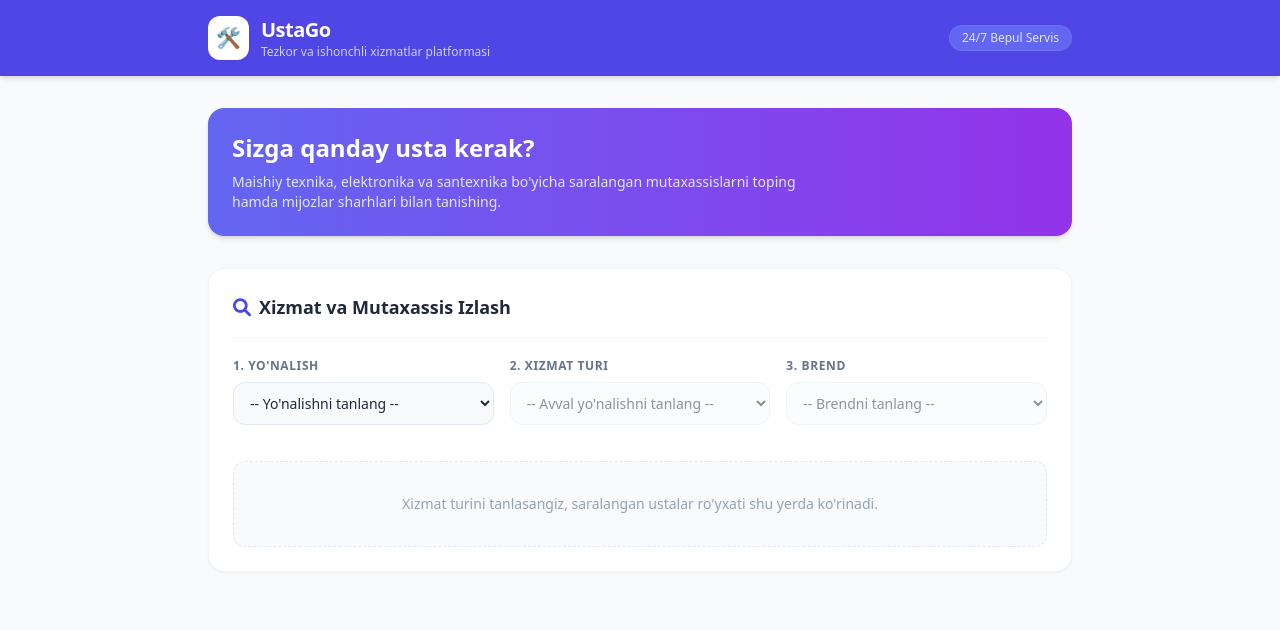
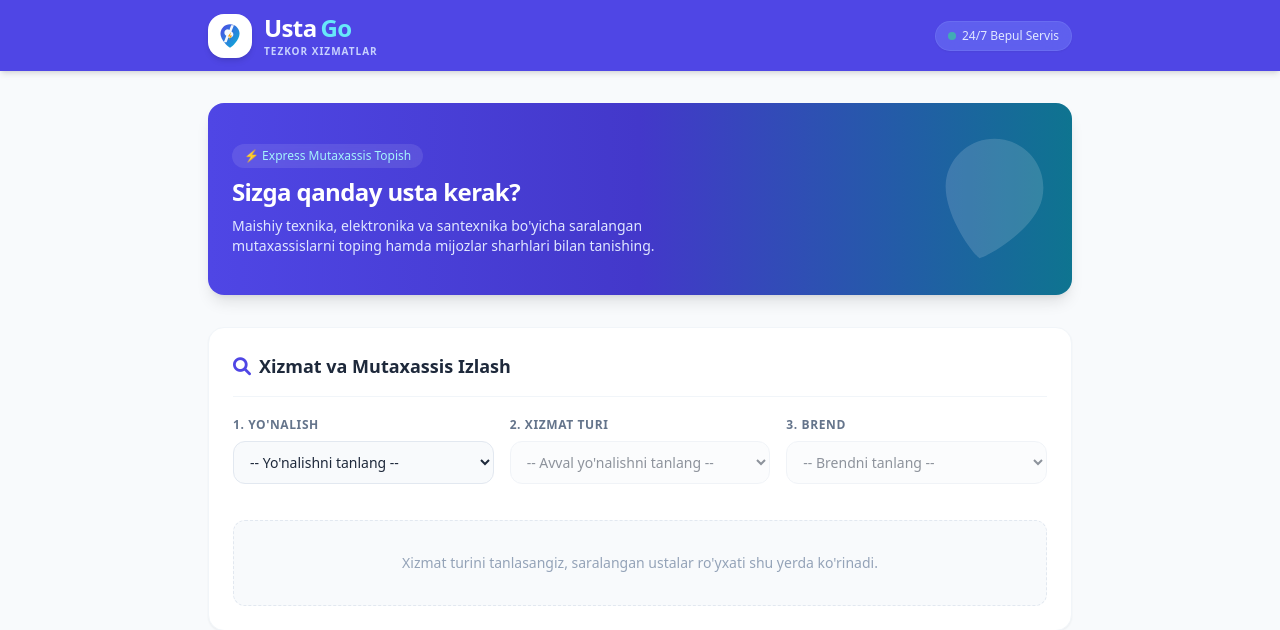
Before and after one commit to tokhirovs112-sudo/ustago2, a FastAPI app: page / in a window 1280 px wide. Shown: the top 630 px of the page. Run offline with FastAPI, Linux system fonts and the light colour scheme; some libraries are stand-ins or nearby versions.

Commit message:
Enhance header with logo gradient and new branding
Added a logo gradient style and updated header content with a new logo design and branding elements.

```diff
--- a/templates/index.html
+++ b/templates/index.html
@@ -6,22 +6,46 @@
     <title>UstaGo - Professional Xizmatlar Platformasi</title>
     <script src="https://cdn.tailwindcss.com"></script>
     <link href="https://cdnjs.cloudflare.com/ajax/libs/font-awesome/6.0.0/css/all.min.css" rel="stylesheet">
+    <style>
+        .logo-gradient {
+            background: linear-gradient(135deg, #6366F1 0%, #4F46E5 50%, #06B6D4 100%);
+        }
+    </style>
 </head>
 <body class="bg-slate-50 text-slate-800 antialiased min-h-screen flex flex-col justify-between">
 
     <!-- Header -->
     <header class="bg-indigo-600 text-white shadow-md sticky top-0 z-40">
-        <div class="max-w-4xl mx-auto px-4 py-4 flex justify-between items-center">
-            <div class="flex items-center space-x-3">
-                <div class="bg-white text-indigo-600 p-2 rounded-xl font-black text-xl shadow-sm">
-                    🛠️
+        <div class="max-w-4xl mx-auto px-4 py-3 flex justify-between items-center">
+
+            <!-- Modern UstaGo SVG Logo & Branding -->
+            <a href="/" class="flex items-center space-x-3 group">
+                <div class="relative flex items-center justify-center w-11 h-11 rounded-2xl bg-white shadow-md transition duration-300 transform group-hover:scale-105">
+                    <svg class="w-7 h-7" viewBox="0 0 100 100" fill="none" xmlns="http://www.w3.org/2000/svg">
+                        <defs>
+                            <linearGradient id="ustagoGrad" x1="0%" y1="0%" x2="100%" y2="100%">
+                                <stop offset="0%" stop-color="#4F46E5" />
+                                <stop offset="100%" stop-color="#06B6D4" />
+                            </linearGradient>
+                        </defs>
+                        <!-- Stylized Location Pin Body -->
+                        <path d="M50 8C31.2 8 16 23.2 16 42C16 63 42 88 50 92C58 88 84 63 84 42C84 23.2 68.8 8 50 8Z" fill="url(#ustagoGrad)"/>
+                        <!-- Inner Cutout: Modern Wrench & Speed Lightning -->
+                        <path d="M42 26C35.4 26 30 31.4 30 38C30 42.8 32.8 46.9 36.8 48.9L28 72H38L44.2 55.8C46 56.6 48 57 50 57C56.6 57 62 51.6 62 45C62 40.2 59.2 36.1 55.2 34.1L64 12H54L47.8 28.2C46 27.4 44 27 42 27V26Z" fill="white" opacity="0.95"/>
+                        <path d="M54 36L42 52H50L46 64L58 48H50L54 36Z" fill="#F59E0B"/>
+                    </svg>
                 </div>
                 <div>
-                    <h1 class="text-xl font-bold tracking-tight">UstaGo</h1>
-                    <p class="text-xs text-indigo-200">Tezkor va ishonchli xizmatlar platformasi</p>
+                    <div class="flex items-center gap-1">
+                        <span class="text-2xl font-black tracking-tight text-white">Usta</span>
+                        <span class="text-2xl font-black tracking-tight text-cyan-300">Go</span>
+                    </div>
+                    <p class="text-[10px] text-indigo-200 uppercase tracking-widest font-semibold">Tezkor Xizmatlar</p>
                 </div>
-            </div>
-            <span class="bg-indigo-500 text-indigo-100 text-xs px-3 py-1 rounded-full font-medium border border-indigo-400/30">
+            </a>
+
+            <span class="bg-indigo-500/80 backdrop-blur-md text-indigo-100 text-xs px-3 py-1.5 rounded-full font-medium border border-indigo-400/30 flex items-center gap-1.5 shadow-sm">
+                <span class="w-2 h-2 rounded-full bg-emerald-400 animate-pulse"></span>
                 24/7 Bepul Servis
             </span>
         </div>
@@ -30,12 +54,24 @@
     <!-- Asosiy mazmun -->
     <main class="max-w-4xl mx-auto px-4 py-8 space-y-8 flex-1 w-full">
 
-        <!-- Hero banner -->
-        <div class="bg-gradient-to-r from-indigo-500 to-purple-600 rounded-2xl p-6 text-white shadow-md">
-            <h2 class="text-2xl font-extrabold mb-2">Sizga qanday usta kerak?</h2>
-            <p class="text-indigo-100 text-sm max-w-xl">
-                Maishiy texnika, elektronika va santexnika bo'yicha saralangan mutaxassislarni toping hamda mijozlar sharhlari bilan tanishing.
-            </p>
+        <!-- Hero banner with Brand Graphic -->
+        <div class="relative overflow-hidden bg-gradient-to-r from-indigo-600 via-indigo-700 to-cyan-700 rounded-2xl p-6 text-white shadow-lg flex items-center justify-between">
+            <div class="relative z-10 max-w-lg space-y-2">
+                <div class="inline-flex items-center gap-2 bg-white/10 text-cyan-200 text-xs px-3 py-1 rounded-full backdrop-blur-sm font-medium">
+                    ⚡ Express Mutaxassis Topish
+                </div>
+                <h2 class="text-2xl font-extrabold tracking-tight">Sizga qanday usta kerak?</h2>
+                <p class="text-indigo-100 text-sm">
+                    Maishiy texnika, elektronika va santexnika bo'yicha saralangan mutaxassislarni toping hamda mijozlar sharhlari bilan tanishing.
+                </p>
+            </div>
+
+            <!-- Hero Decorative Logo Watermark -->
+            <div class="hidden sm:flex opacity-15 transform translate-x-4 rotate-12">
+                <svg class="w-36 h-36" viewBox="0 0 100 100" fill="currentColor">
+                    <path d="M50 8C31.2 8 16 23.2 16 42C16 63 42 88 50 92C58 88 84 63 84 42C84 23.2 68.8 8 50 8Z"/>
+                </svg>
+            </div>
         </div>
 
         <!-- Qidiruv va Filtr -->
```
